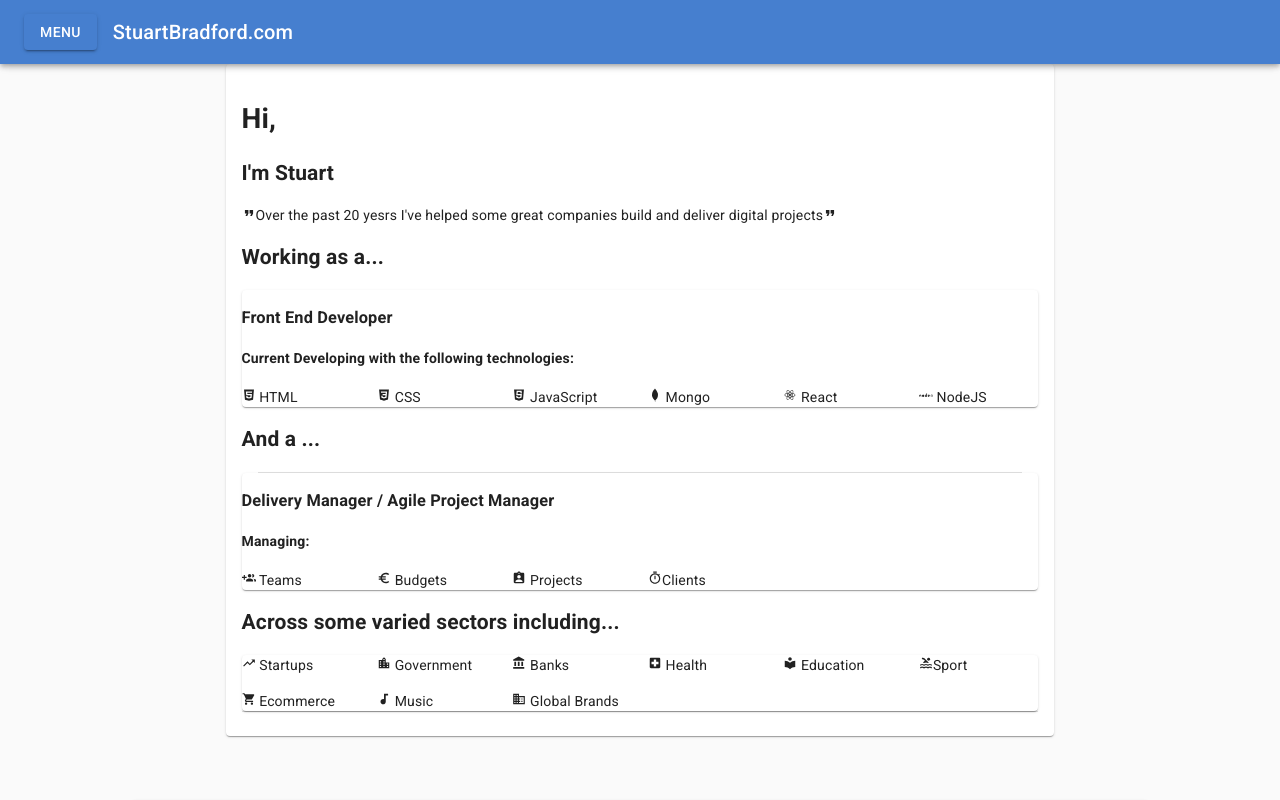
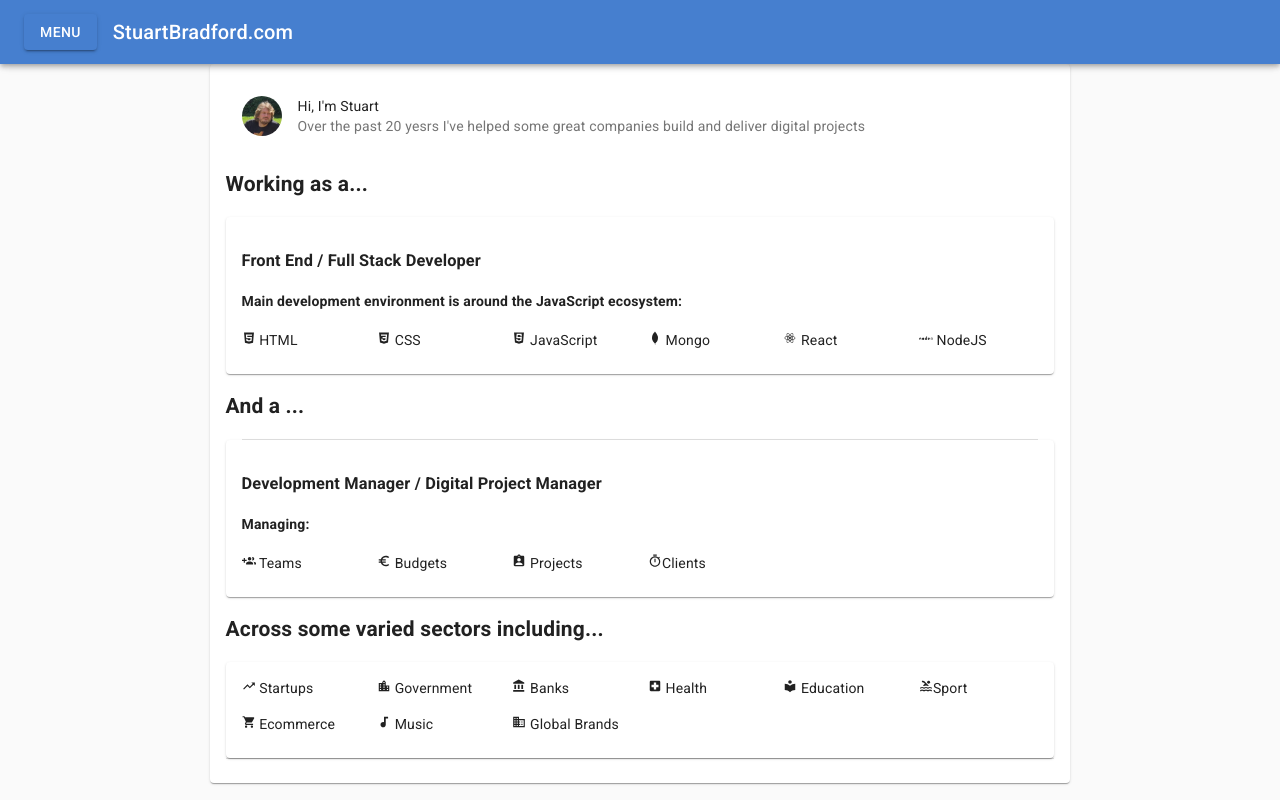
Before and after one commit to 789ni812/my-portfolio, a React (Create React App) app: page / in a window 1280 px wide. Shown: the top 800 px of the page. Built offline with nearby package versions, Linux system fonts and the light colour scheme.

Commit message:
Added Avatar image of me under Lockdown, improved spacing on home page content

```diff
--- a/src/App.js
+++ b/src/App.js
@@ -177,7 +177,7 @@ const App = () => {
                           <ListItemIcon>
                             <MdInbox fontSize="large" />
                           </ListItemIcon>
-                          <Link to="/employmentHistory">  <ListItemText primary="Previous employment" />
+                          <Link to="/employmentHistory">  <ListItemText primary="Previous Employment" />
                           </Link>
                         </StyledMenuItem>
 
--- a/src/mockup/ContentIntroduction.js
+++ b/src/mockup/ContentIntroduction.js
@@ -4,16 +4,18 @@ import React from 'react';
 
 
 // Material UI
-import Card from '@material-ui/core/Card';
+import { Card, CardHeader } from '@material-ui/core';
 import CardContent from '@material-ui/core/CardContent';
 import Divider from '@material-ui/core/Divider';
 import Grid from '@material-ui/core/Grid';
-
+import Avatar from '@material-ui/core/Avatar';
 
 import { DiHtml5, DiCss3, DiMongodb, DiReact, DiNodejs, DiJavascript } from "react-icons/di";
 
 // Icons
 import { MdEuroSymbol, MdFormatQuote, MdGroupAdd, MdAssignmentInd, MdTrendingUp, MdBusiness, MdTimer, MdShoppingCart, MdLocalHospital, MdLocationCity, MdLocalLibrary, MdAudiotrack, MdPool, MdAccountBalance } from 'react-icons/md';
+
+import lockDownStu from '../assets/images/lockdownStu-1.png';
 
 const ContentIntroduction = () => {
 
@@ -22,16 +24,21 @@ const ContentIntroduction = () => {
         <>
             <Card>
                 <CardContent>
-                    <h1>Hi,</h1>
+                    <CardHeader
+                        avatar={
+                            <Avatar aria-label="recipe" src={lockDownStu} />
+                        }
+                        title="Hi, I'm Stuart"
+                        subheader="Over the past 20 yesrs I've helped some great companies build and deliver digital projects">
+                    </CardHeader>
 
-                    <h2>I'm Stuart</h2>
-                    <MdFormatQuote />Over the past 20 yesrs I've helped some great companies build and deliver digital projects<MdFormatQuote />
 
 
                     <h2>Working as a...</h2>
                     <Card>
-                        <h3>Front End Developer</h3>
-                        <h4>Current Developing with the following technologies:</h4>
+                        <CardContent>
+                            <h3>Front End / Full Stack Developer</h3>
+                            <h4>Main development environment is around the JavaScript ecosystem:</h4>
                             <Grid container spacing={2}>
                                 <Grid item xs={6} sm={2}>
                                     <DiHtml5 /> HTML
@@ -53,11 +60,13 @@ const ContentIntroduction = () => {
                                     <DiNodejs /> NodeJS
                 </Grid>
                             </Grid>
+                        </CardContent>
                     </Card>
                     <h2>And a <span >...</span></h2>
                     <Divider variant="middle" />
                     <Card>
-                        <h3>Delivery Manager / Agile Project Manager</h3>
+                        <CardContent>
+                            <h3>Development Manager / Digital Project Manager</h3>
                             <h4>Managing:</h4>
                             <Grid container spacing={2}>
                                 <Grid item xs={6} sm={2}>
@@ -77,9 +86,12 @@ const ContentIntroduction = () => {
                         </Grid>
 
                             </Grid>
+                        </CardContent>
                     </Card>
+
                     <h2>Across some varied sectors including...</h2>
                     <Card>
+                        <CardContent>
                             <Grid container spacing={2}>
                                 <Grid item xs={6} sm={2}>
                                     <MdTrendingUp /> Startups
@@ -118,6 +130,7 @@ const ContentIntroduction = () => {
                         </Grid>
 
                             </Grid>
+                        </CardContent>
                     </Card>
                     <Divider />
                 </CardContent>
```
Also changed, not shown: src/assets/images/lockdownStu-1.png (added). Lines whose indentation alone changed are shown as unchanged.
